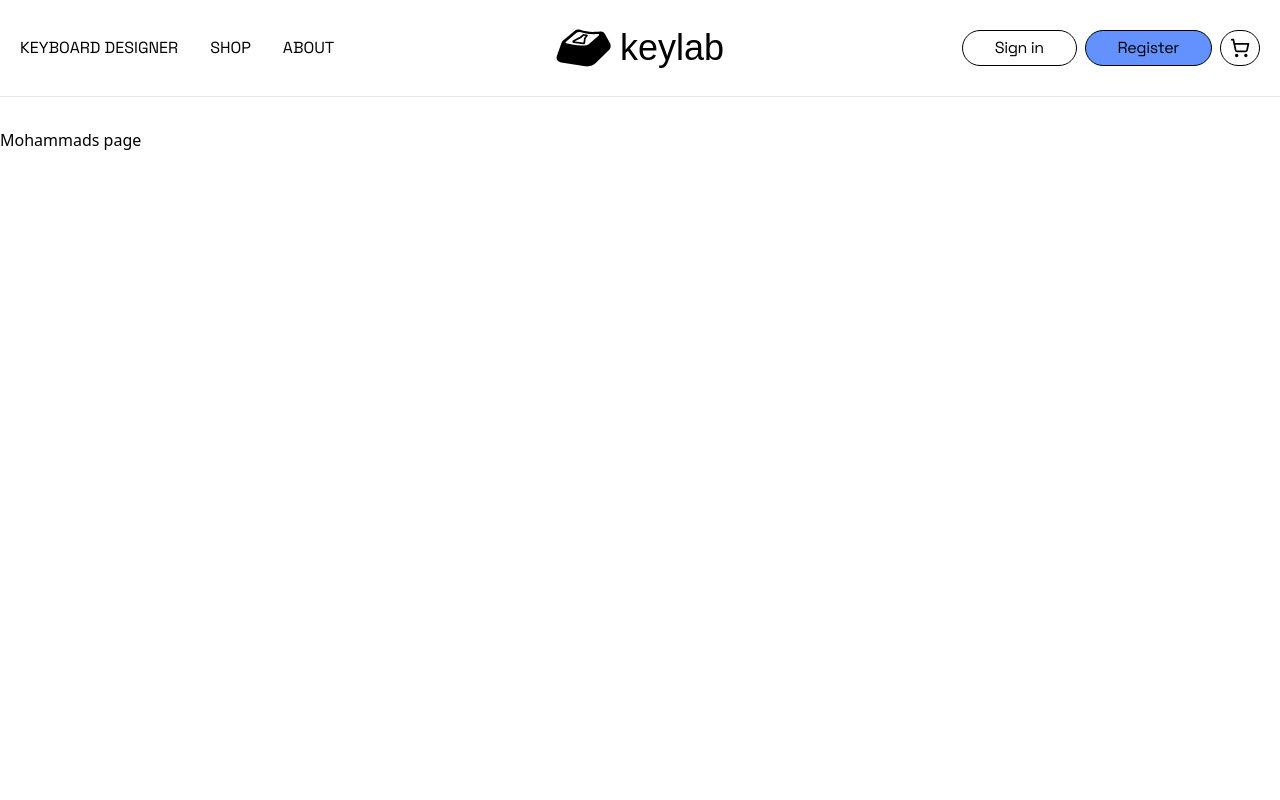
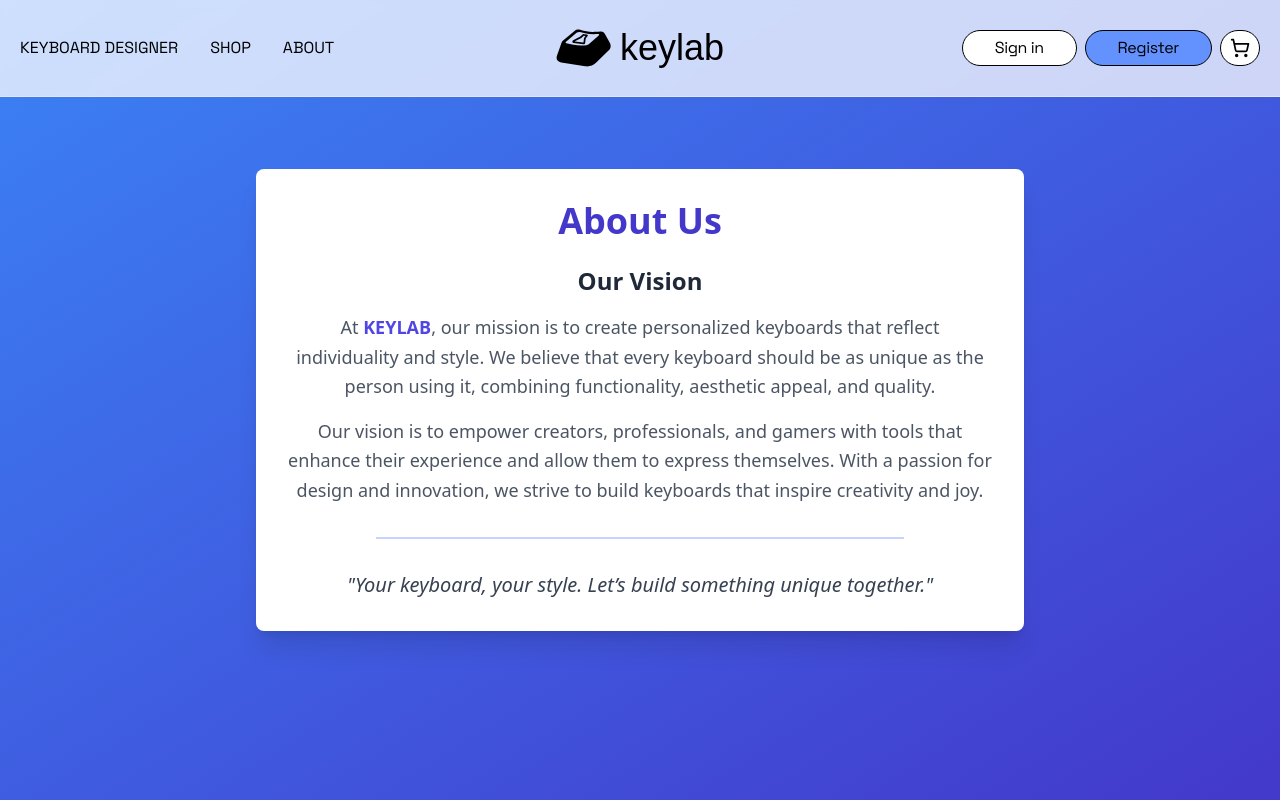
Before and after one commit to unchihugo/keylab, a React (Vite) app in the folder client/: page /about in a window 1280 px wide. Built offline with nearby package versions, Linux system fonts and the light colour scheme; a web font is replaced by a local one.

Commit message:
set up about page

```diff
--- a/client/src/pages/About.tsx
+++ b/client/src/pages/About.tsx
@@ -1,5 +1,31 @@
+// src/About.js
+//import React from 'react';
+
 export default function About() {
-    return(
-        <div className="mt-32">Mohammads page</div>
-    )
+    return (
+        <div className="min-h-screen flex items-center justify-center bg-gradient-to-br from-blue-500 to-indigo-700 p-8">
+            <div className="bg-white rounded-lg shadow-xl p-8 max-w-3xl w-full text-center">
+                <h1 className="text-4xl font-extrabold text-indigo-700 mb-6">About Us</h1>
+
+                {/* Vision Section */}
+                <section className="text-center">
+                    <h2 className="text-2xl font-semibold text-gray-800 mb-4">Our Vision</h2>
+                    <p className="text-gray-600 text-lg leading-relaxed">
+                        At <span className="font-bold text-indigo-600">KEYLAB</span>, our mission is to create personalized keyboards that reflect individuality and style. We believe that every keyboard should be as unique as the person using it, combining functionality, aesthetic appeal, and quality.
+                    </p>
+                    <p className="text-gray-600 text-lg leading-relaxed mt-4">
+                        Our vision is to empower creators, professionals, and gamers with tools that enhance their experience and allow them to express themselves. With a passion for design and innovation, we strive to build keyboards that inspire creativity and joy.
+                    </p>
+                </section>
+
+                {/* Decorative Divider */}
+                <div className="my-8 border-b-2 border-indigo-200 w-3/4 mx-auto"></div>
+
+                {/* Inspirational Quote or Tagline */}
+                <p className="text-xl italic text-gray-700">
+                    "Your keyboard, your style. Let’s build something unique together."
+                </p>
+            </div>
+        </div>
+    );
 }
```
